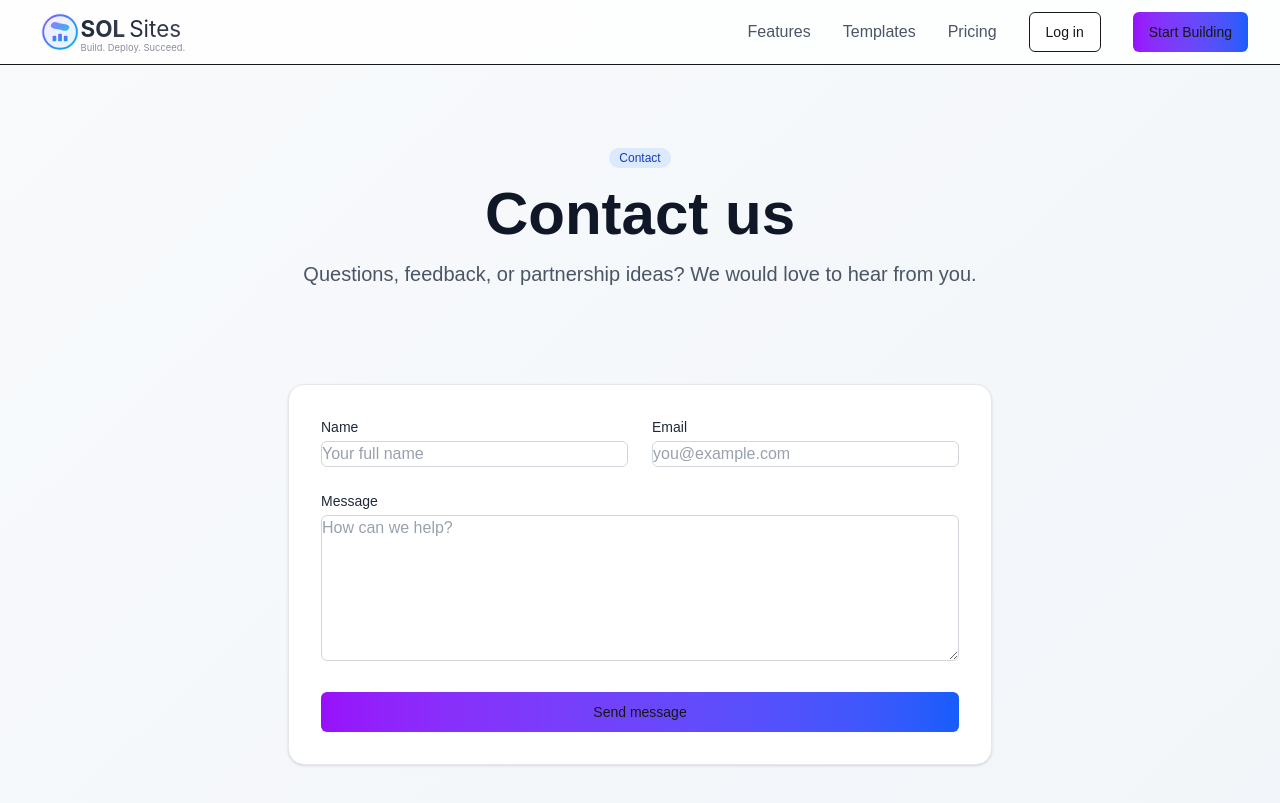
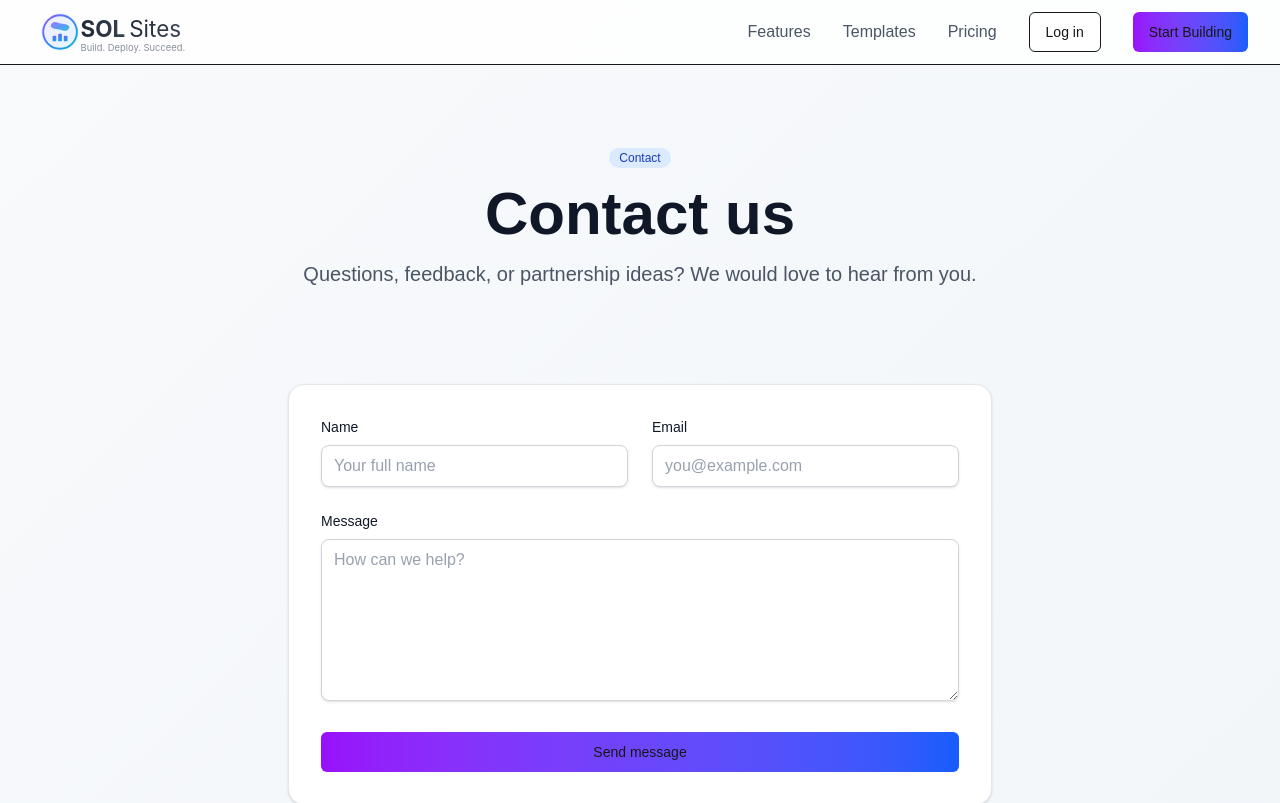
Before and after one commit to LTOFFICIALUK/solsites, a Next.js app: page /contact in a window 1280 px wide. Shown: the top 803 px of the page. Built offline with nearby package versions, Linux system fonts and the light colour scheme; no server answers.

Commit message:
style(contact): apply professional input styles (rounded, padding, shadow, focus ring/offset)

```diff
--- a/src/app/contact/page.tsx
+++ b/src/app/contact/page.tsx
@@ -35,17 +35,49 @@ const ContactPage = () => {
           <form onSubmit={handleSubmit} className="bg-white border border-gray-200 rounded-2xl p-6 md:p-8 shadow-sm">
             <div className="grid grid-cols-1 md:grid-cols-2 gap-6">
               <div>
-                <label htmlFor="name" className="block text-sm font-medium text-gray-800">Name</label>
-                <input id="name" name="name" autoComplete="name" placeholder="Your full name" required value={name} onChange={(e) => setName(e.target.value)} className="mt-1 w-full rounded-md border border-gray-300 bg-white text-gray-900 placeholder:text-gray-400 focus:ring-2 focus:ring-blue-600 focus:border-blue-600" aria-label="Your name" />
+                <label htmlFor="name" className="mb-1 block text-sm font-medium text-gray-900">Name</label>
+                <input
+                  id="name"
+                  name="name"
+                  autoComplete="name"
+                  placeholder="Your full name"
+                  required
+                  value={name}
+                  onChange={(e) => setName(e.target.value)}
+                  className="mt-1 w-full rounded-lg border border-gray-300 bg-white px-3 py-2 text-gray-900 placeholder:text-gray-400 shadow-sm transition focus:border-blue-600 focus:outline-none focus:ring-2 focus:ring-blue-600 focus:ring-offset-2"
+                  aria-label="Your name"
+                />
               </div>
               <div>
-                <label htmlFor="email" className="block text-sm font-medium text-gray-800">Email</label>
-                <input id="email" type="email" name="email" autoComplete="email" placeholder="you@example.com" required value={email} onChange={(e) => setEmail(e.target.value)} className="mt-1 w-full rounded-md border border-gray-300 bg-white text-gray-900 placeholder:text-gray-400 focus:ring-2 focus:ring-blue-600 focus:border-blue-600" aria-label="Your email address" />
+                <label htmlFor="email" className="mb-1 block text-sm font-medium text-gray-900">Email</label>
+                <input
+                  id="email"
+                  type="email"
+                  name="email"
+                  autoComplete="email"
+                  inputMode="email"
+                  placeholder="you@example.com"
+                  required
+                  value={email}
+                  onChange={(e) => setEmail(e.target.value)}
+                  className="mt-1 w-full rounded-lg border border-gray-300 bg-white px-3 py-2 text-gray-900 placeholder:text-gray-400 shadow-sm transition focus:border-blue-600 focus:outline-none focus:ring-2 focus:ring-blue-600 focus:ring-offset-2"
+                  aria-label="Your email address"
+                />
               </div>
             </div>
             <div className="mt-6">
-              <label htmlFor="message" className="block text-sm font-medium text-gray-800">Message</label>
-              <textarea id="message" name="message" placeholder="How can we help?" required rows={6} value={message} onChange={(e) => setMessage(e.target.value)} className="mt-1 w-full rounded-md border border-gray-300 bg-white text-gray-900 placeholder:text-gray-400 focus:ring-2 focus:ring-blue-600 focus:border-blue-600" aria-label="Your message" />
+              <label htmlFor="message" className="mb-1 block text-sm font-medium text-gray-900">Message</label>
+              <textarea
+                id="message"
+                name="message"
+                placeholder="How can we help?"
+                required
+                rows={6}
+                value={message}
+                onChange={(e) => setMessage(e.target.value)}
+                className="mt-1 w-full resize-y rounded-lg border border-gray-300 bg-white px-3 py-2 text-gray-900 placeholder:text-gray-400 shadow-sm transition focus:border-blue-600 focus:outline-none focus:ring-2 focus:ring-blue-600 focus:ring-offset-2"
+                aria-label="Your message"
+              />
             </div>
             <div className="mt-6">
               <Button type="submit" className="w-full bg-gradient-to-r from-purple-600 to-blue-600 hover:from-purple-700 hover:to-blue-700">Send message</Button>
```
